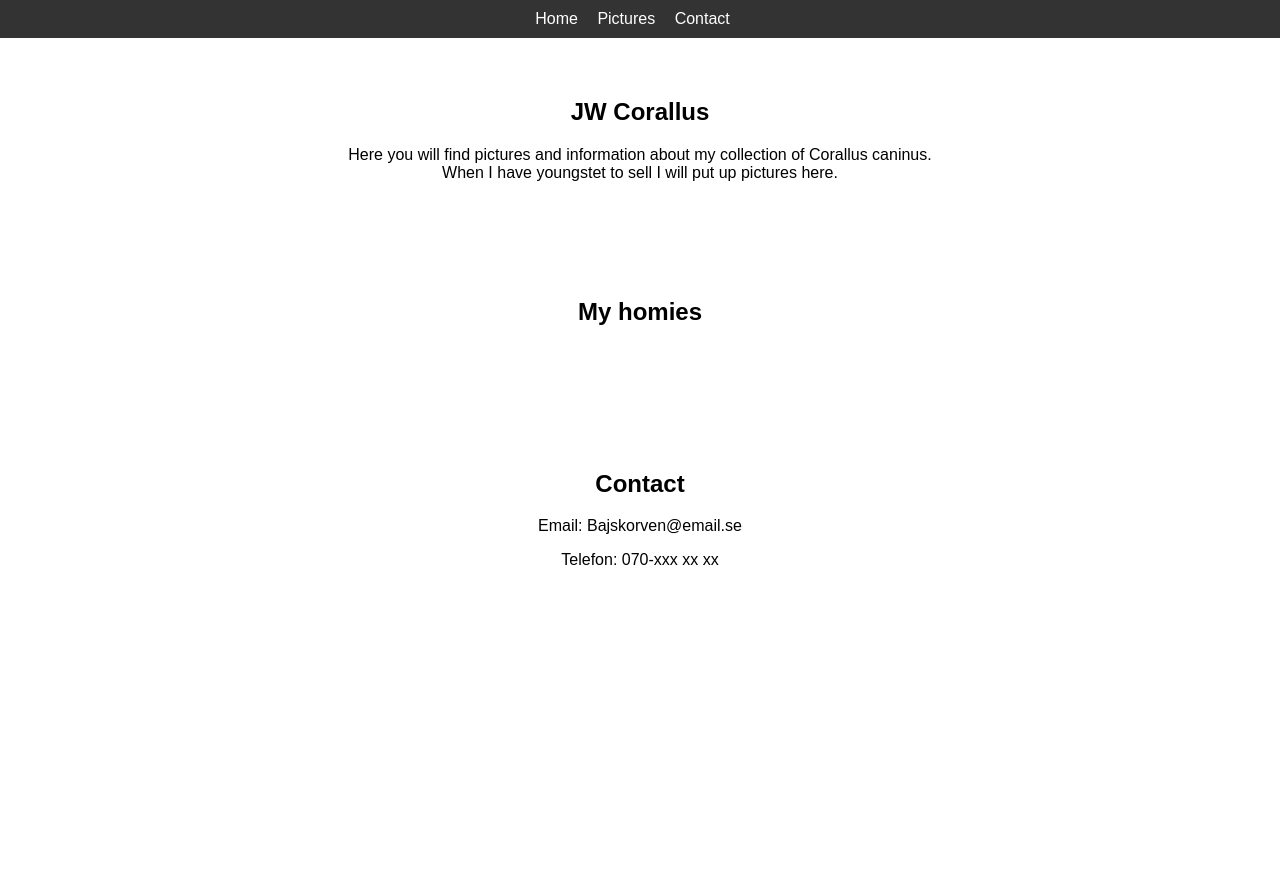
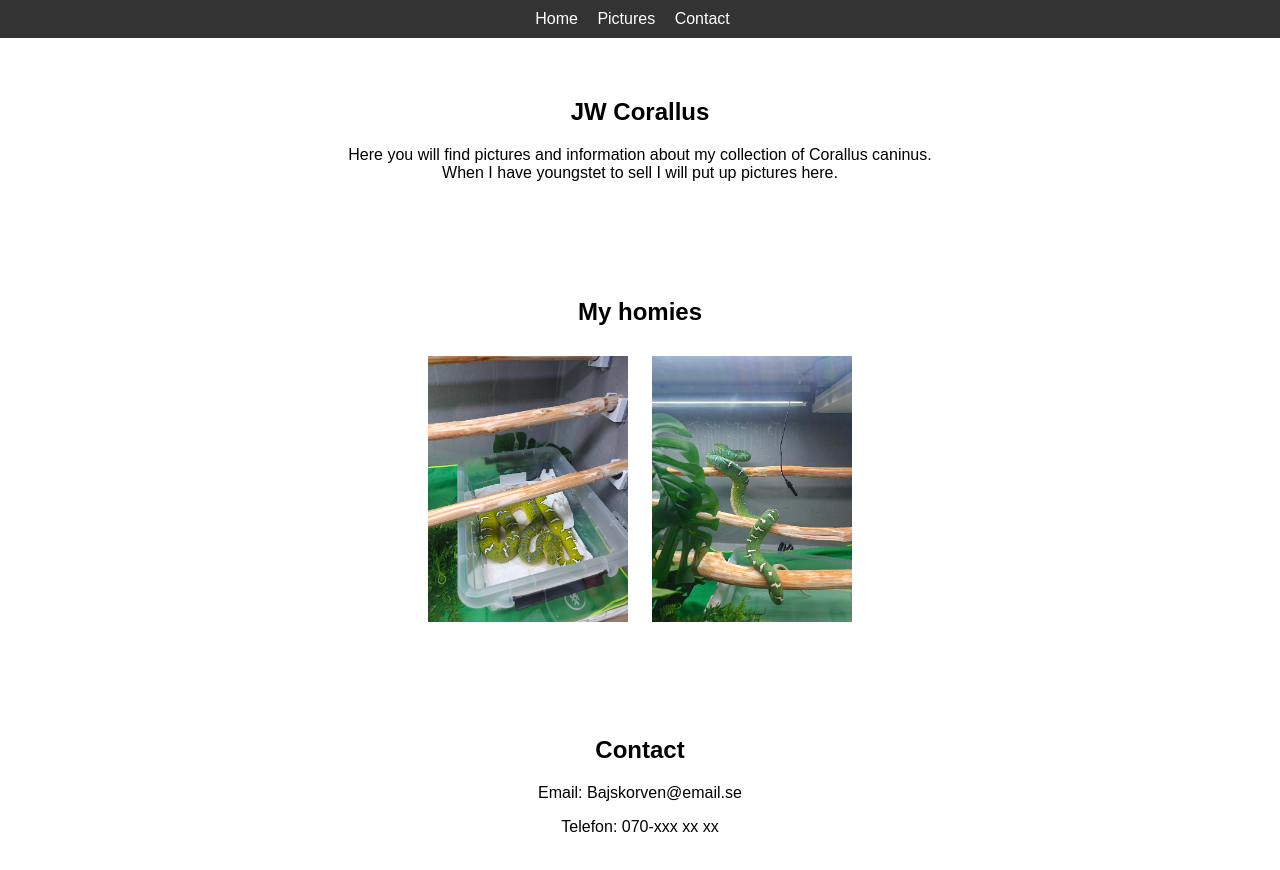
Before and after one commit to timp77-collab/JWCaninus, a plain HTML site: page index.html in a window 1280 px wide. Before the commit the page ends 800 px from the top, so only its background shows below. Drawn offline with Linux system fonts and the light colour scheme.

Commit message:
Add files via upload

```diff
--- a/index.html
+++ b/index.html
@@ -21,8 +21,8 @@ When I have youngstet to sell I will put up pictures here.</p>
 
 <section id="Pictures">
   <h2>My homies</h2>
-  <img src="bilder/katla.jpg" alt="">
-  <img src="bilder/dagmasken.jpg" alt="">
+  <img src="Bilder/katla.jpg" alt="">
+  <img src="Bilder/dagmasken.jpg" alt="">
 </section>
 
 <section id="Contact">
```
Also changed, not shown: Bilder/dagmasken.jpg (added), Bilder/katla.jpg (added).
